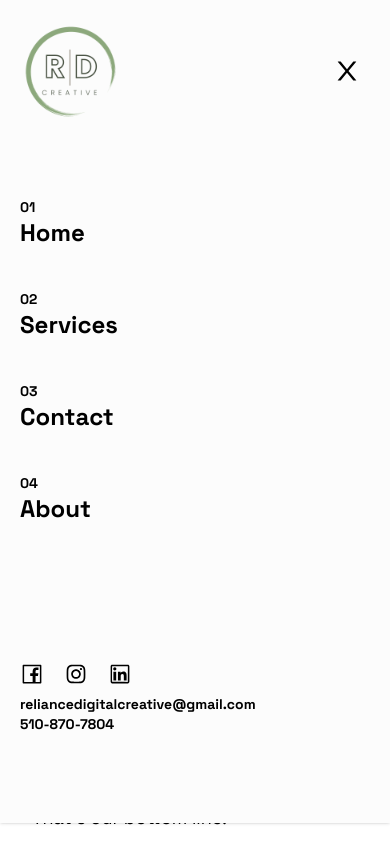
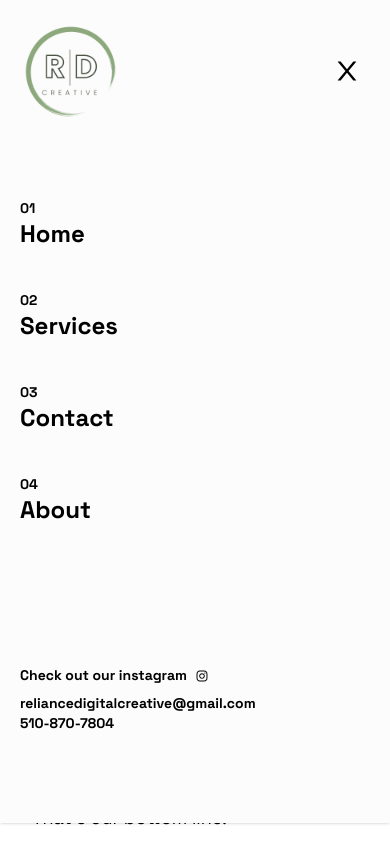
Before and after one commit to ywakili18/reliancecreative, a Next.js app: page / in a window 390 px wide. Both pictures are taken after a click on the icon 347 px from the left and 71 px from the top of the page. Shown: the top 844 px of the page. Built offline with nearby package versions, Linux system fonts and the light colour scheme.

Commit message:
quick fix

```diff
--- a/components/NavBar.js
+++ b/components/NavBar.js
@@ -115,31 +115,32 @@ export default function NavBar() {
               variants={sideVariants}
             >
               <p className="flex text-2xl sm:text-5xl gap-5">
-                <motion.a
+                {/* <motion.a
                   className="hover:text-green-500 cursor-pointer"
                   variants={itemVariants}
                   href="https://www.facebook.com/"
                   target="_blank"
                 >
                   <AiOutlineFacebook />
-                </motion.a>
+                </motion.a> */}
 
                 <motion.a
-                  className="hover:text-green-500 cursor-pointer"
+                  className="hover:text-green-500 cursor-pointer flex gap-2 text-sm sm:text-2xl"
                   variants={itemVariants}
                   href="https://www.instagram.com/reliancecreative"
                 >
-                  <AiOutlineInstagram />
+                  Check out our instagram{' '}
+                  <AiOutlineInstagram className="mt-1" />
                 </motion.a>
 
-                <motion.a
+                {/* <motion.a
                   href="https://www.linkedin.com"
                   target="_blank"
                   className="hover:text-green-500 cursor-pointer"
                   variants={itemVariants}
                 >
                   <AiOutlineLinkedin />
-                </motion.a>
+                </motion.a> */}
               </p>{' '}
               <motion.a
                 className="hover:text-red-500 text-sm sm:text-2xl sm:mt-10 mt-2 cursor-pointer"
--- a/components/home-components/HomeAbout.js
+++ b/components/home-components/HomeAbout.js
@@ -25,7 +25,7 @@ const HomeAbout = () => {
 
         {/* text */}
         <motion.div
-          className="text-lg text-center sm:text-left md:text-xl lg:text-2xl flex flex-col gap-10 text-black  sm:mt-32 p-10  sm:ml-0"
+          className="text-lg text-left md:text-xl lg:text-2xl flex flex-col gap-10 text-black  sm:mt-32 p-10  sm:ml-0"
           initial={{ opacity: 0 }}
           whileInView={{ opacity: 1 }}
           transition={{ duration: 1.5 }}
--- a/components/home-components/HomeServices.js
+++ b/components/home-components/HomeServices.js
@@ -24,7 +24,7 @@ const HomeServices = () => {
         </motion.div>
         {/* text */}
         <motion.div
-          className="text-lg text-center  sm:text-left md:text-xl lg:text-2xl flex flex-col gap-10 text-black  sm:mt-32 p-10  sm:ml-0"
+          className="text-lg text-left md:text-xl lg:text-2xl flex flex-col gap-10 text-black  sm:mt-32 p-10  sm:ml-0"
           initial={{ opacity: 0 }}
           whileInView={{ opacity: 1 }}
           transition={{ duration: 1.5 }}
```
